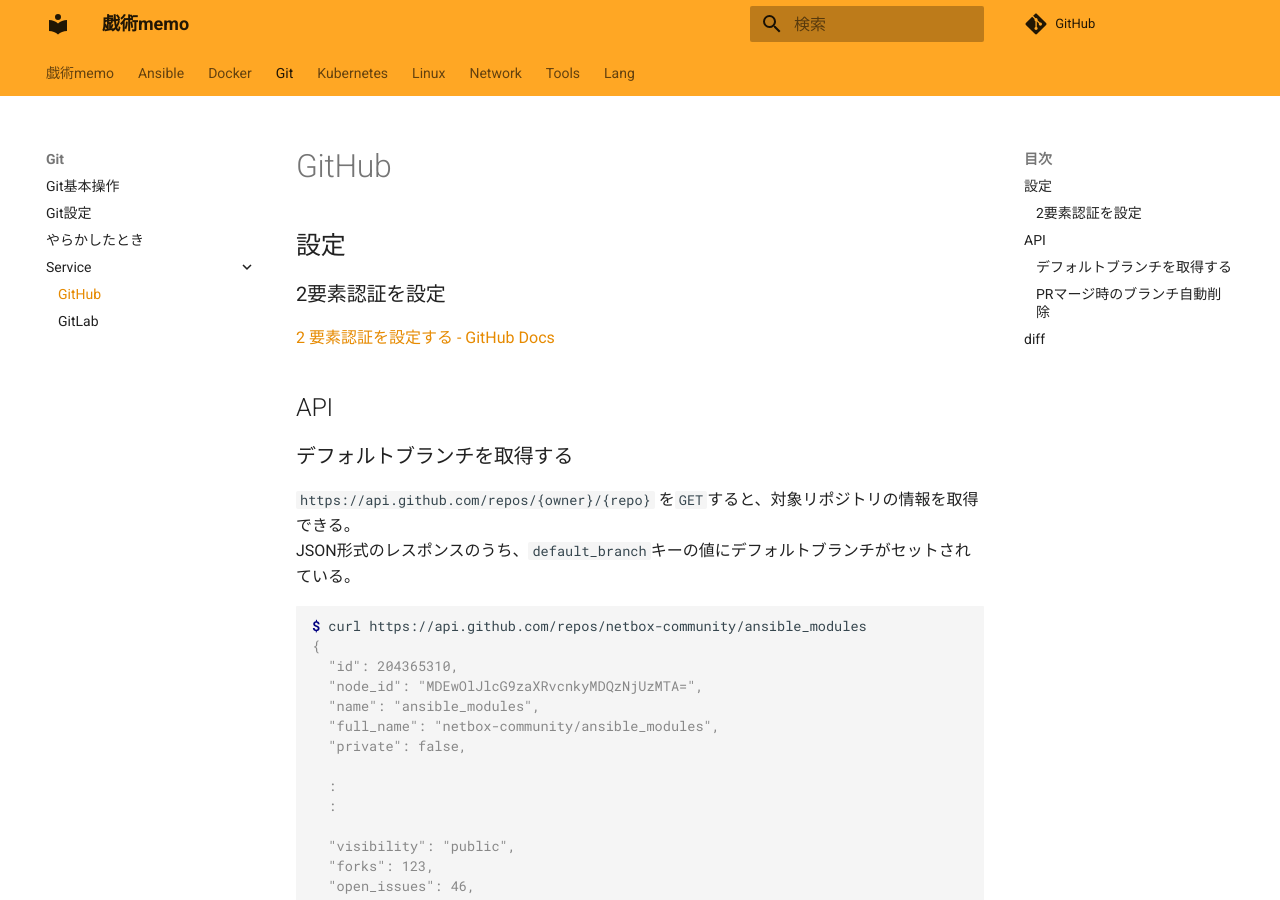
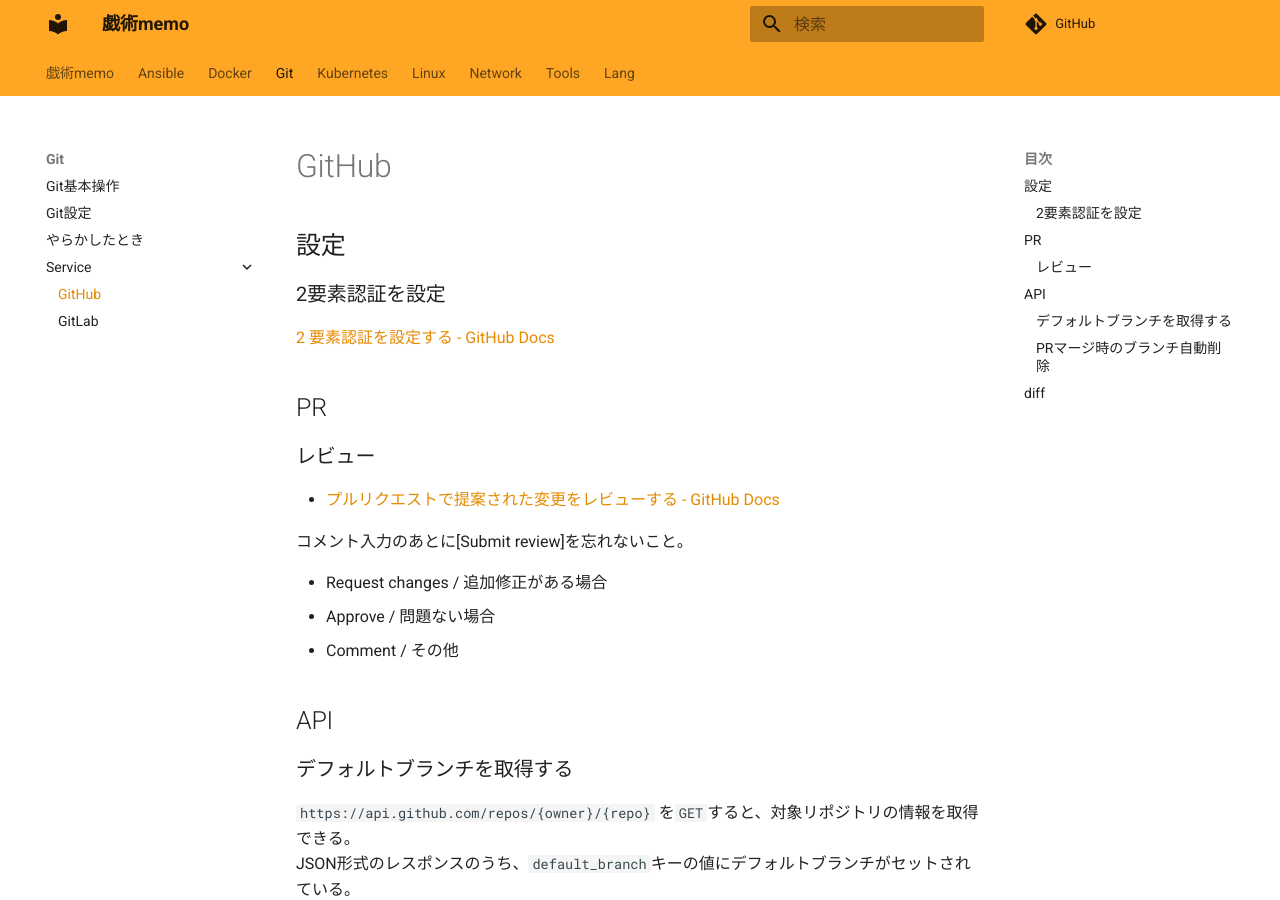
Before and after one commit to zaki-lknr/docs, an MkDocs documentation site: the page built from docs/Git/service/github.md, in a window 1280 px wide and 900 px high. Built offline with MkDocs 1.6.1 and Material for MkDocs 9.7.7, drawn with Linux system fonts in a browser that asks for light colours; comment, search, counter and statistics services are not loaded.

Commit message:
add: git/github: PRのコメント

```diff
--- a/docs/Git/service/github.md
+++ b/docs/Git/service/github.md
@@ -5,6 +5,18 @@
 ### 2要素認証を設定
 
 [2 要素認証を設定する - GitHub Docs](https://docs.github.com/ja/authentication/securing-your-account-with-two-factor-authentication-2fa/configuring-two-factor-authentication)
+
+## PR
+
+### レビュー
+
+- [プルリクエストで提案された変更をレビューする - GitHub Docs](https://docs.github.com/ja/pull-requests/collaborating-with-pull-requests/reviewing-changes-in-pull-requests/reviewing-proposed-changes-in-a-pull-request)
+
+コメント入力のあとに[Submit review]を忘れないこと。
+
+- Request changes / 追加修正がある場合
+- Approve / 問題ない場合
+- Comment / その他
 
 ## API
 
```
